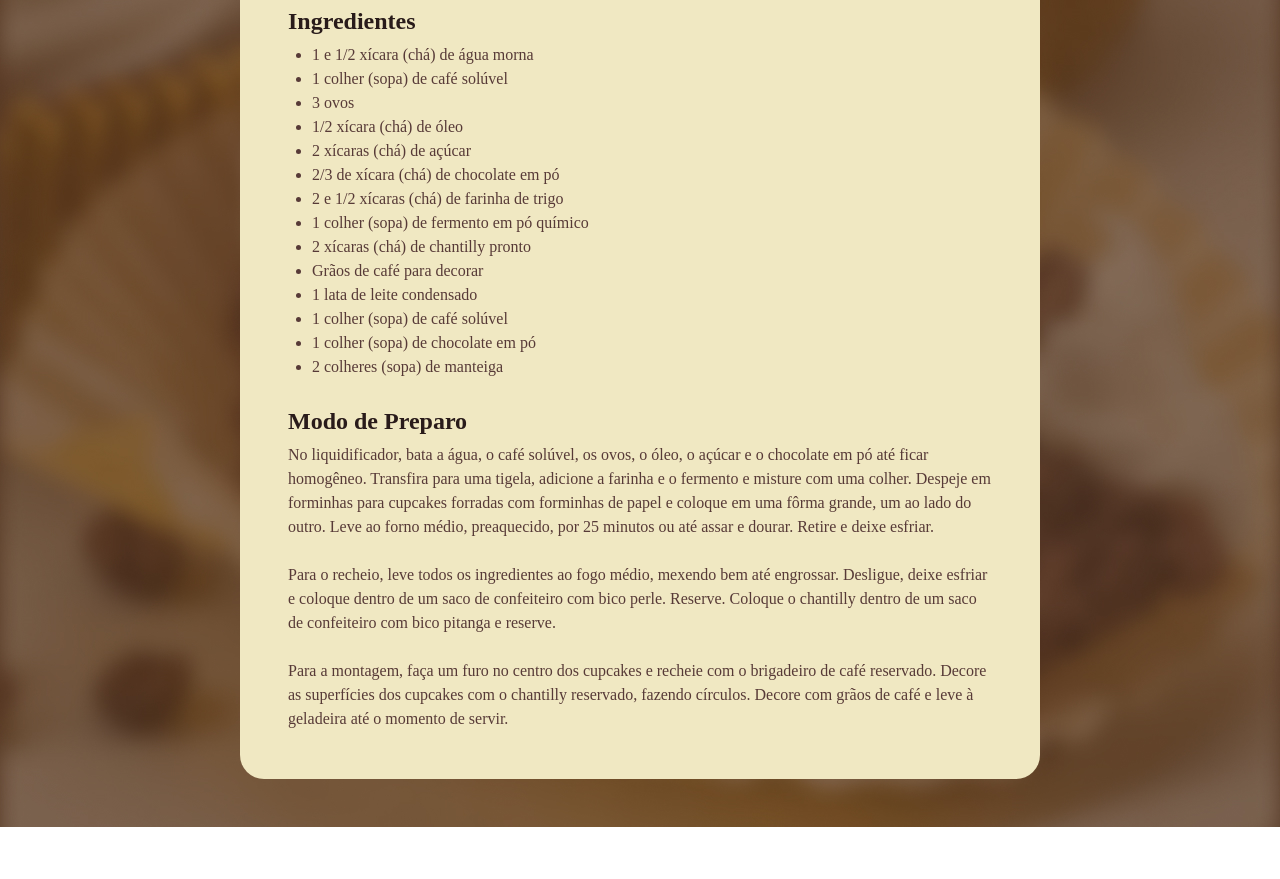
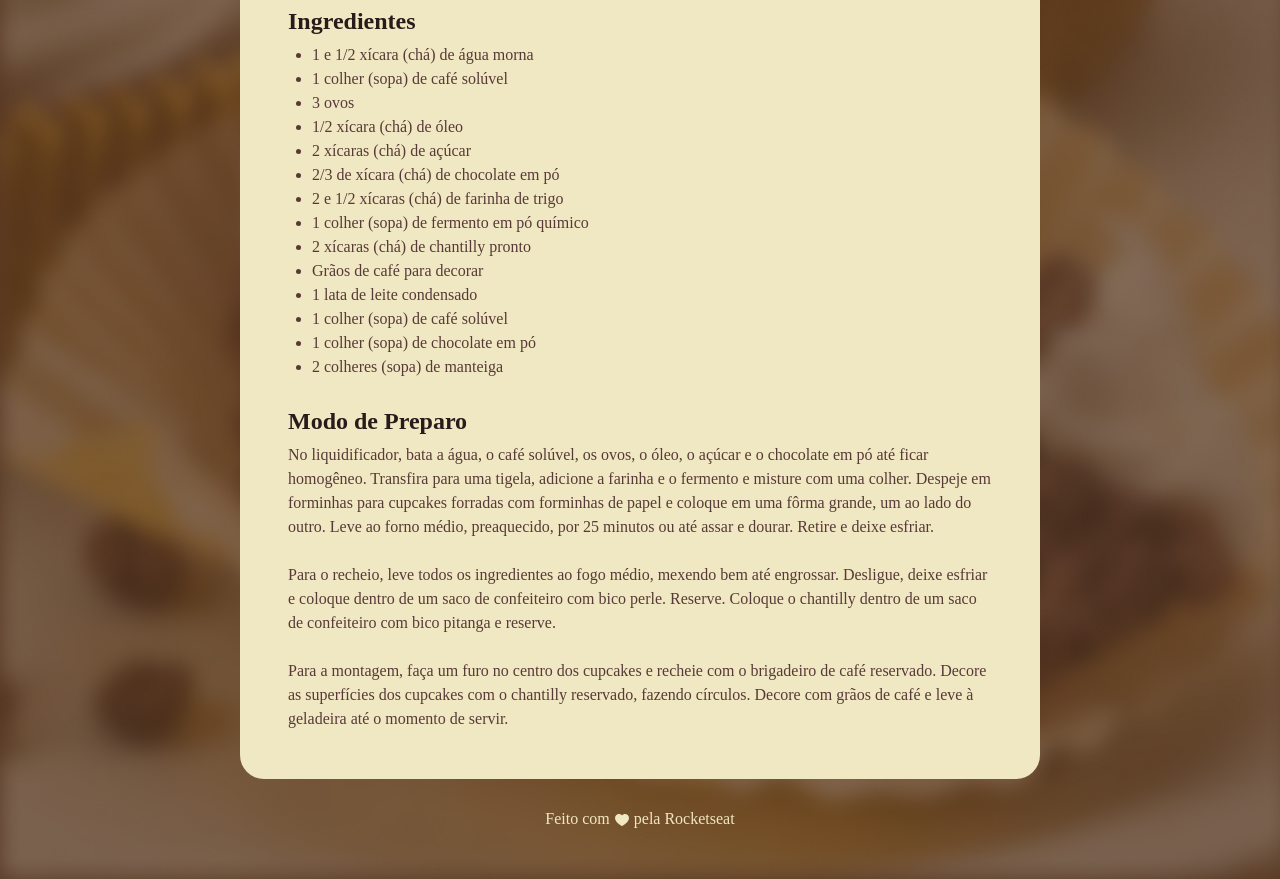
Before and after one commit to adc11q/projeto-receitas, a plain HTML site: page index.html in a window 1280 px wide. Shown: the part 720-1599 px from the top of the page. Before the commit the page ends 1547 px from the top, so only its background shows below. Drawn offline with Linux system fonts and the light colour scheme; a web font is replaced by a local one.

Commit message:
adicionando footer

```diff
--- a/index.html
+++ b/index.html
@@ -52,6 +52,10 @@
      </section>
     </main>
   </div>
+  <footer>
+    Feito com <img src="./assets/ph_heart-fill.svg" alt="Ícone de um coração">
+    pela Rocketseat
+  </footer>
 
 </body>
 </html>
--- a/style.css
+++ b/style.css
@@ -25,7 +25,7 @@ body {
   width: 800px;
   padding: 24px;
   box-sizing: border-box;
-  margin: 48px auto;
+  margin: 48px auto 28px;
 
 }
 
@@ -60,3 +60,14 @@ h1, h2 {
 ul {
   padding-left: 24px;
 }
+
+footer {
+  color: #f0e8c2;
+  text-align: center;
+  padding-bottom: 48px;
+
+}
+
+footer img {
+  vertical-align: middle;
+}
```
Also changed, not shown: assets/ph_heart-fill.svg (added).
